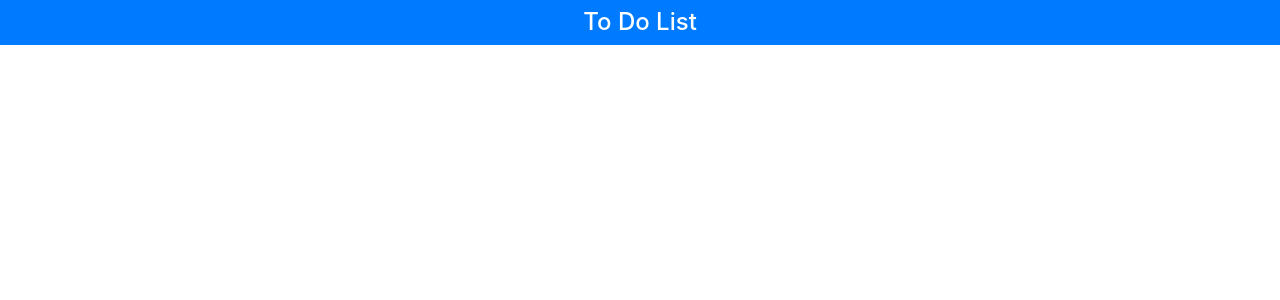
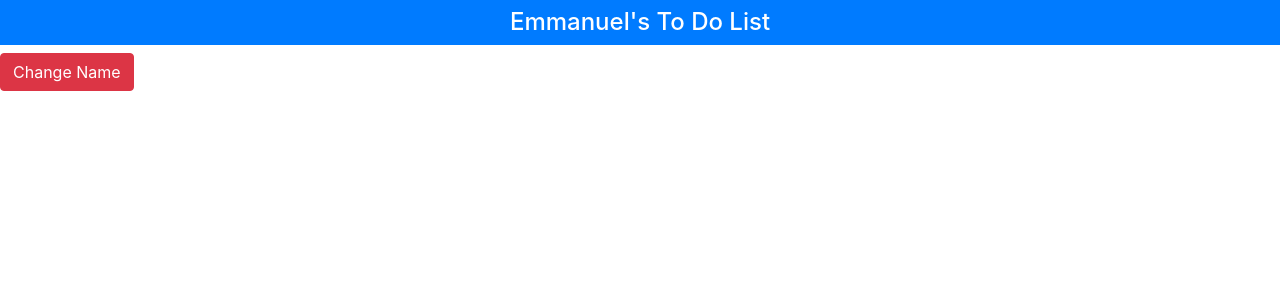
Before and after one commit to rustydcoder/my-first-react-app, a React (Create React App) app: page / in a window 1280 px wide. Shown: the top 300 px of the page. Built offline with nearby package versions, Linux system fonts and the light colour scheme.

Commit message:
get familiar with setState

```diff
--- a/src/App.js
+++ b/src/App.js
@@ -2,14 +2,28 @@ import React from 'react';
 // import logo from './logo.svg';
 // import './App.css';
 
-function App() {
-  return (
+class App extends React.Component {
+  constructor(props) {
+    super(props)
+    this.state = {
+      userName: 'Emmanuel'
+    }
+  }
+
+  changeData = () => {
+    const { userName: name } = this.state
+    this.setState({
+      userName: name === 'Emmanuel' ? 'Rusty' : 'Emmanuel'
+    })
+  }
+
+  render = () =>
     <div>
       <h4 className="bg-primary text-white text-center p-2">
-        To Do List
+        {this.state.userName}'s To Do List
       </h4>
+      <button className="btn btn-danger ml-auto" onClick={this.changeData}>Change Name</button>
     </div>
-  );
 }
 
 export default App;
```
